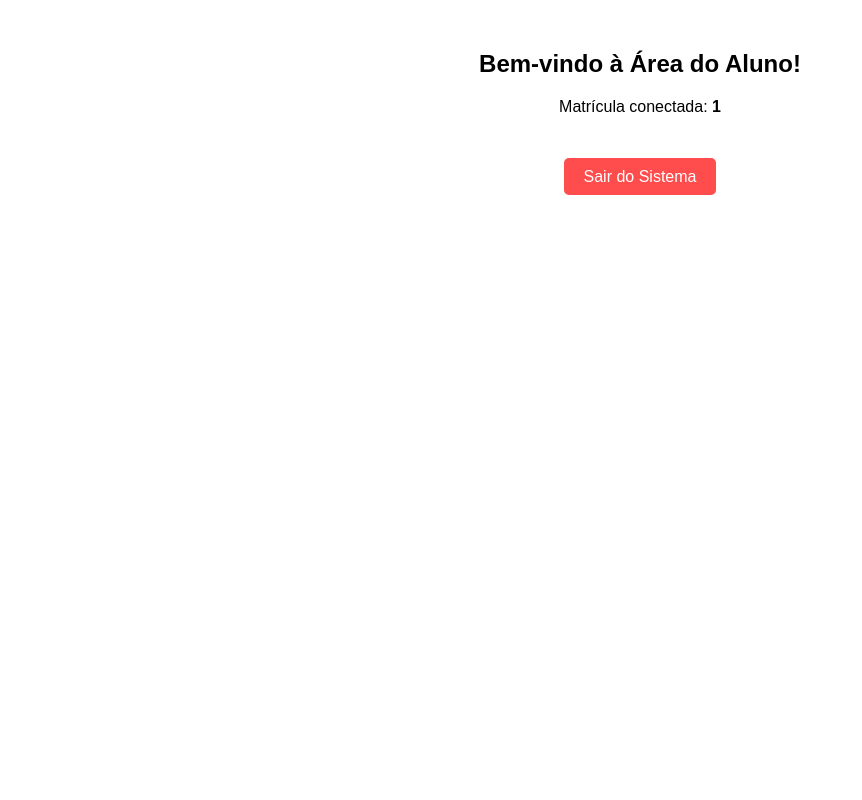
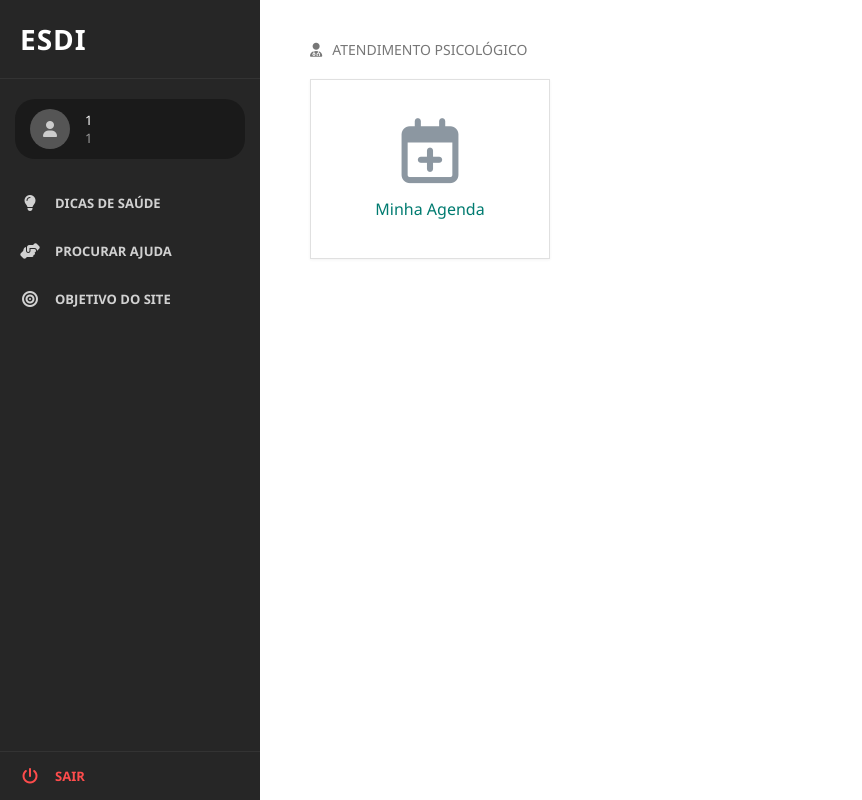
Before and after one commit to myndlynx/Espa-o-Seguro-Digital, a Flask app: template templates/aluno.html in a window 1280 px wide. Shown: the whole page, without its empty margins (0-862 px from the left). Run offline with Flask 3, Linux system fonts and the light colour scheme; the template is opened without the code that fills it, so the values that code supplies are empty; the visitor is signed in with stand-in values (Sample User, id 1).

Commit message:
tela do aluno feita e rotas ligadas

```diff
--- a/app.py
+++ b/app.py
@@ -3,41 +3,24 @@ from datetime import timedelta
 
 app = Flask(__name__)
 
-# Chave secreta necessária para assinar os cookies de sessão
 app.secret_key = 'chave_secreta_projeto_seguro'
-
-# Configura o tempo de vida da sessão (inatividade) para 4 horas
 app.permanent_session_lifetime = timedelta(hours=4)
 
-# --- LISTA PYTHON DOS 17 CAMPI DO IFPB ---
 lista_campi = [
-    {'nome': 'Areia'},
-    {'nome': 'Cabedelo'},
-    {'nome': 'Cajazeiras'},
-    {'nome': 'Campina Grande'},
-    {'nome': 'Catolé do Rocha'},
-    {'nome': 'Esperança'},
-    {'nome': 'Guarabira'},
-    {'nome': 'Itabaiana'},
-    {'nome': 'Itaporanga'},
-    {'nome': 'João Pessoa'},
-    {'nome': 'Mangabeira (João Pessoa)'},
-    {'nome': 'Monteiro'},
-    {'nome': 'Patos'},
-    {'nome': 'Pedras de Fogo'},
-    {'nome': 'Picuí'},
-    {'nome': 'Princesa Isabel'},
-    {'nome': 'Santa Rita'}
+    {'nome': 'Areia'}, {'nome': 'Cabedelo'}, {'nome': 'Cajazeiras'},
+    {'nome': 'Campina Grande'}, {'nome': 'Catolé do Rocha'}, {'nome': 'Esperança'},
+    {'nome': 'Guarabira'}, {'nome': 'Itabaiana'}, {'nome': 'Itaporanga'},
+    {'nome': 'João Pessoa'}, {'nome': 'Mangabeira (João Pessoa)'}, {'nome': 'Monteiro'},
+    {'nome': 'Patos'}, {'nome': 'Pedras de Fogo'}, {'nome': 'Picuí'},
+    {'nome': 'Princesa Isabel'}, {'nome': 'Santa Rita'}
 ]
 
-# --- BANCO DE DADOS LOCAL (Usuários) ---
 usuarios = [
     {"matricula": "202414610001", "senha": "12345a", "tipo": "aluno"},
-    {"matricula": "202414610002", "senha": "12345p", "tipo": "psicologo"}
+    {"matricula": "202414610002", "senha": "12345p", "tipo": "psicologo", "campus": "João Pessoa"}
 ]
 
 def autenticar(matricula, senha):
-    """Função para validar se a matrícula e senha existem na lista."""
     if not matricula or not senha:
         return None
     for usuario in usuarios:
@@ -45,108 +28,101 @@ def autenticar(matricula, senha):
             return usuario
     return None
 
-# --- ROTAS PRINCIPAIS ---
-
 @app.route('/')
 def index():
-    """Redireciona a raiz do site diretamente para a página de login."""
     return redirect(url_for('login'))
 
 @app.route('/login', methods=['GET', 'POST'])
 def login():
     erro = None
-
     if request.method == 'POST':
         matricula = request.form.get('matricula')
         senha = request.form.get('senha')
-
         usuario = autenticar(matricula, senha)
-
         if usuario:
-            # Ativa o tempo limite definido no permanent_session_lifetime
             session.permanent = True
-
-            # Salva os dados básicos na sessão do navegador
             session['usuario'] = usuario['matricula']
             session['tipo'] = usuario['tipo']
-
-            # Redireciona para a tela de escolher o campus
-            return redirect(url_for('selecionar_campus'))
-
-        # Caso o login falhe, define a mensagem que aparecerá no HTML
+            if session['tipo'] == 'psicologo':
+                session['campus'] = usuario['campus']
+                return redirect(url_for('area_psicologo'))
+            elif session['tipo'] == 'aluno':
+                return redirect(url_for('selecionar_campus'))
         erro = "Matrícula ou senha incorretos."
-
     return render_template('login.html', erro=erro)
-
-# --- ROTAS DE SELEÇÃO DE CAMPUS ---
 
 @app.route('/selecionar-campus')
 def selecionar_campus():
-    # Segurança: Se tentar acessar essa tela sem estar logado, volta pro login
-    if 'usuario' not in session:
+    if 'tipo' not in session or session['tipo'] != 'aluno':
         return redirect(url_for('login'))
-
-    # Renderiza a tela enviando a lista de campi para o HTML gerar os botões
     return render_template('selecionar_campus.html', campi=lista_campi)
 
 @app.route('/salvar-campus', methods=['POST'])
 def salvar_campus():
-    if 'usuario' not in session:
+    if 'tipo' not in session or session['tipo'] != 'aluno':
         return redirect(url_for('login'))
-
-    # Pega o valor do campus que o usuário selecionou na tela
     escolha = request.form.get('campus_nome')
     session['campus'] = escolha
-
-    # Direciona para o painel correto com base no perfil (Trancamento de Rotas)
-    if session['tipo'] == 'psicologo':
-        return redirect(url_for('area_psicologo'))
-    elif session['tipo'] == 'aluno':
-        return redirect(url_for('area_aluno'))
-
-    return redirect(url_for('login'))
-
-# --- ROTAS PROTEGIDAS (SÓ ACESSA QUEM ESTÁ LOGADO E TEM O PERFIL CERTO) ---
+    return redirect(url_for('area_aluno'))
 
 @app.route('/aluno')
 def area_aluno():
-    # Verifica se está logado E se o tipo é aluno
     if 'tipo' not in session or session['tipo'] != 'aluno':
         return redirect(url_for('login'))
+    return render_template('aluno.html')
 
-    return render_template('aluno.html')
+# --- SUB-ROTAS DO ALUNO (ADICIONADAS E PROTEGIDAS) ---
+
+@app.route('/agenda')
+def agenda():
+    if 'tipo' not in session or session['tipo'] != 'aluno':
+        return redirect(url_for('login'))
+    return render_template('agenda.html')
+
+@app.route('/dicas')
+def dicas():
+    if 'tipo' not in session or session['tipo'] != 'aluno':
+        return redirect(url_for('login'))
+    return render_template('dicas.html')
+
+@app.route('/ajuda')
+def ajuda():
+    if 'tipo' not in session or session['tipo'] != 'aluno':
+        return redirect(url_for('login'))
+    return render_template('ajuda.html')
+
+@app.route('/objetivo')
+def objetivo():
+    if 'tipo' not in session or session['tipo'] != 'aluno':
+        return redirect(url_for('login'))
+    return render_template('objetivo.html')
+
+# --- ROTA DO PSICÓLOGO ---
 
 @app.route('/psicologo')
 def area_psicologo():
-    # Verifica se está logado E se o tipo é psicologo
     if 'tipo' not in session or session['tipo'] != 'psicologo':
         return redirect(url_for('login'))
-
     return render_template('psicologo.html')
 
-# --- SISTEMA E TRATAMENTO DE ERROS ---
+# --- SISTEMA ---
 
 @app.route('/logout')
 def logout():
-    """Limpa a sessão e desloga o usuário."""
     session.clear()
     return redirect(url_for('login'))
 
 @app.route('/status')
 def status():
-    """Verifica se o servidor está rodando."""
     return "Servidor funcionando perfeitamente!"
 
 @app.errorhandler(404)
 def pagina_nao_encontrada(error):
-    """Página personalizada para quando o usuário digita um endereço que não existe."""
     return "Página não encontrada no servidor", 404
 
 @app.errorhandler(500)
 def erro_servidor(error):
-    """Página personalizada para erros internos do código."""
     return "Erro interno no servidor", 500
 
 if __name__ == '__main__':
-    # Roda o app em modo debug (reinicia sozinho ao salvar alterações)
     app.run(debug=True)
--- a/templates/aluno.html
+++ b/templates/aluno.html
@@ -3,20 +3,197 @@
 <head>
     <meta charset="UTF-8">
     <title>Painel do Aluno</title>
+    <link rel="stylesheet" href="https://cdnjs.cloudflare.com/ajax/libs/font-awesome/6.4.0/css/all.min.css">
     <style>
-        body { font-family: Arial, sans-serif; text-align: center; margin-top: 50px; }
-        .btn-sair { background: #ff4c4c; color: white; padding: 10px 20px; text-decoration: none; border-radius: 5px; }
+        * {
+            box-sizing: border-box;
+        }
+
+        body {
+            margin: 0;
+            padding: 0;
+            display: flex;
+            height: 100vh;
+            font-family: 'Segoe UI', Tahoma, Geneva, Verdana, sans-serif;
+            background-color: #ffffff; /* Fundo 100% branco */
+        }
+
+        /* --- MENU LATERAL (Estilo SUAP) --- */
+        .sidebar {
+            width: 260px;
+            background-color: #262626; /* Cor cinza escuro/preto do SUAP */
+            color: #ffffff;
+            display: flex;
+            flex-direction: column;
+            box-shadow: 2px 0 5px rgba(0,0,0,0.1);
+        }
+
+        .sidebar-logo {
+            font-size: 28px;
+            padding: 20px;
+            border-bottom: 1px solid #333;
+            font-weight: bold;
+            letter-spacing: 1px;
+        }
+
+        .sidebar-profile {
+            display: flex;
+            align-items: center;
+            gap: 15px;
+            background-color: #1a1a1a;
+            border-radius: 20px;
+            padding: 10px 15px;
+            margin: 20px 15px;
+        }
+
+        .profile-pic {
+            width: 40px;
+            height: 40px;
+            background-color: #555;
+            border-radius: 50%;
+            display: flex;
+            justify-content: center;
+            align-items: center;
+            overflow: hidden;
+        }
+
+        .profile-name {
+            font-size: 13px;
+            color: #999;
+            line-height: 1.4;
+        }
+
+        .sidebar-menu {
+            list-style: none;
+            padding: 0;
+            margin: 0;
+            flex-grow: 1;
+            display: flex;
+            flex-direction: column;
+        }
+
+        .sidebar-menu li a {
+            display: flex;
+            align-items: center;
+            gap: 15px;
+            padding: 15px 20px;
+            color: #d1d1d1;
+            text-decoration: none;
+            font-size: 13px;
+            font-weight: bold;
+            transition: background 0.2s;
+        }
+
+        .sidebar-menu li a:hover {
+            background-color: #333;
+            color: #fff;
+        }
+
+        .sidebar-menu li a i {
+            width: 20px;
+            text-align: center;
+            font-size: 16px;
+        }
+
+        /* Botão sair vermelho embaixo */
+        .menu-sair {
+            color: #ff4c4c !important;
+            margin-top: auto;
+            border-top: 1px solid #333;
+        }
+
+        /* --- ÁREA PRINCIPAL (Totalmente Branca) --- */
+        .conteudo-principal {
+            flex: 1;
+            background-color: #ffffff;
+            padding: 40px 50px;
+            overflow-y: auto;
+        }
+
+        .secao-titulo {
+            font-size: 14px;
+            color: #777;
+            text-transform: uppercase;
+            margin-bottom: 20px;
+            display: flex;
+            align-items: center;
+            gap: 10px;
+        }
+
+        /* --- ESTILO DO CARD --- */
+        .card-suap {
+            width: 240px;
+            height: 180px;
+            border: 1px solid #e0e0e0; /* Borda bem fininha e clara */
+            background-color: #ffffff;
+            display: flex;
+            flex-direction: column;
+            justify-content: center;
+            align-items: center;
+            text-decoration: none;
+            padding: 20px;
+            box-shadow: 0 1px 3px rgba(0,0,0,0.05);
+            transition: 0.2s;
+        }
+
+        .card-suap:hover {
+            box-shadow: 0 4px 10px rgba(0,0,0,0.1);
+        }
+
+        .card-icon {
+            font-size: 65px; /* Ícone grande */
+            color: #8c97a1;
+            margin-bottom: 15px;
+        }
+
+        .card-title {
+            color: #007b70; /* Cor verde/teal do texto */
+            font-size: 16px;
+            text-align: center;
+        }
     </style>
 </head>
 <body>
 
-    <h2>Bem-vindo à Área do Aluno!</h2>
+    <aside class="sidebar">
+        <div class="sidebar-logo">
+            ESDI
+        </div>
 
-    <p>Matrícula conectada: <strong>{{ session['usuario'] }}</strong></p>
+        <div class="sidebar-profile">
+            <div class="profile-pic">
+                <i class="fa-solid fa-user" style="color: #ccc;"></i>
+            </div>
+            <div class="profile-name">
+                <span style="color: #fff;">{{ session['usuario'] }}</span><br>
+                {{ session['campus'] }}
+            </div>
+        </div>
 
-    <br><br>
+        <ul class="sidebar-menu">
+            <li><a href="{{ url_for('dicas') }}"><i class="fa-solid fa-lightbulb"></i> DICAS DE SAÚDE</a></li>
+            <li><a href="{{ url_for('ajuda') }}"><i class="fa-solid fa-handshake-angle"></i> PROCURAR AJUDA</a></li>
+            <li><a href="{{ url_for('objetivo') }}"><i class="fa-solid fa-bullseye"></i> OBJETIVO DO SITE</a></li>
+            <li style="margin-top: auto;">
+                <a href="{{ url_for('logout') }}" class="menu-sair"><i class="fa-solid fa-power-off"></i> SAIR</a>
+            </li>
+        </ul>
+    </aside>
 
-    <a href="/logout" class="btn-sair">Sair do Sistema</a>
+    <main class="conteudo-principal">
+
+        <div class="secao-titulo">
+            <i class="fa-solid fa-user-doctor"></i> ATENDIMENTO PSICOLÓGICO
+        </div>
+
+        <div>
+            <a href="{{ url_for('agenda') }}" class="card-suap">
+                <i class="fa-regular fa-calendar-plus card-icon"></i>
+                <span class="card-title">Minha Agenda</span>
+            </a>
+        </div>
+
+    </main>
 
 </body>
 </html>
```
Also changed, not shown: templates/agenda.html (added, +15 -0 lines), templates/ajuda.html (added, +15 -0 lines), templates/dicas.html (added, +15 -0 lines), templates/objetivo.html (added, +13 -0 lines), templates/consulta_presencial.html (added), templates/consulta_virtual.html (added).
